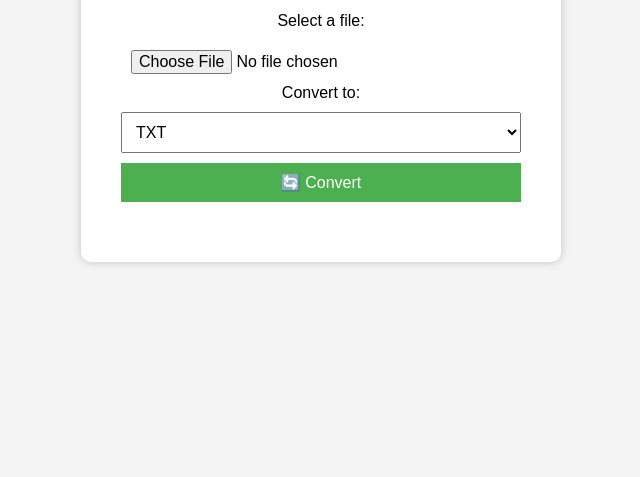
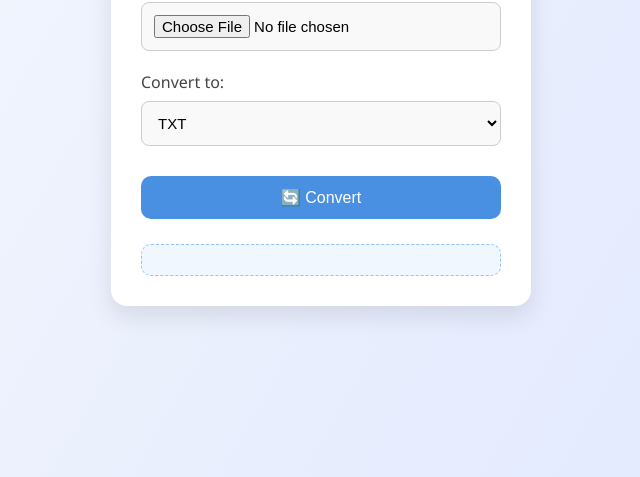
Before and after one commit to Franz0425/file-converter-website, a plain HTML site: page index.html in a window 1280 px wide. Shown: the part 323-800 px from the top of the page, without its empty margins (319-959 px from the left). Drawn offline with Linux system fonts and the light colour scheme.

Commit message:
Update style.css

```diff
--- a/style.css
+++ b/style.css
@@ -1,48 +1,100 @@
+* {
+  box-sizing: border-box;
+}
+
 body {
-  font-family: Arial, sans-serif;
-  background-color: #f4f4f4;
+  font-family: 'Segoe UI', sans-serif;
+  background: linear-gradient(120deg, #f6f9fc, #e0e7ff);
+  margin: 0;
+  padding: 0;
   display: flex;
   justify-content: center;
   align-items: center;
-  height: 100vh;
-  margin: 0;
+  min-height: 100vh;
 }
 
 .container {
   background: white;
-  padding: 40px;
-  border-radius: 10px;
-  box-shadow: 0 0 10px rgba(0,0,0,0.2);
+  padding: 30px;
+  border-radius: 16px;
+  box-shadow: 0 10px 25px rgba(0, 0, 0, 0.1);
+  width: 95%;
+  max-width: 420px;
   text-align: center;
-  width: 90%;
-  max-width: 400px;
 }
 
 h1 {
-  margin-bottom: 20px;
+  color: #333;
+  margin-bottom: 30px;
+  font-weight: 600;
 }
 
-input, select, button {
-  margin-top: 10px;
-  padding: 10px;
+.input-group {
+  margin-bottom: 20px;
+  text-align: left;
+}
+
+label {
+  display: block;
+  margin-bottom: 8px;
+  color: #444;
+  font-weight: 500;
+}
+
+input[type="file"],
+select {
   width: 100%;
-  font-size: 16px;
-  box-sizing: border-box;
+  padding: 12px;
+  border: 1px solid #ccc;
+  border-radius: 8px;
+  font-size: 15px;
+  background: #f9f9f9;
 }
 
 button {
-  background-color: #4CAF50;
+  margin-top: 10px;
+  width: 100%;
+  padding: 12px;
+  font-size: 16px;
   color: white;
+  background-color: #4A90E2;
   border: none;
+  border-radius: 10px;
   cursor: pointer;
-  transition: 0.3s;
+  transition: background-color 0.3s ease;
 }
 
 button:hover {
-  background-color: #45a049;
+  background-color: #357ABD;
 }
 
-#result {
-  margin-top: 20px;
+.result-box {
+  margin-top: 25px;
+  padding: 15px;
+  background-color: #f0f7ff;
+  border: 1px dashed #90c4ff;
+  border-radius: 10px;
+  color: #333;
   word-break: break-word;
 }
+
+.result-box a {
+  display: inline-block;
+  margin-top: 10px;
+  padding: 10px 16px;
+  background-color: #28a745;
+  color: white;
+  text-decoration: none;
+  border-radius: 8px;
+  font-weight: 500;
+  transition: background-color 0.3s ease;
+}
+
+.result-box a:hover {
+  background-color: #218838;
+}
+
+.result-box p {
+  font-size: 14px;
+  color: #777;
+}
```
